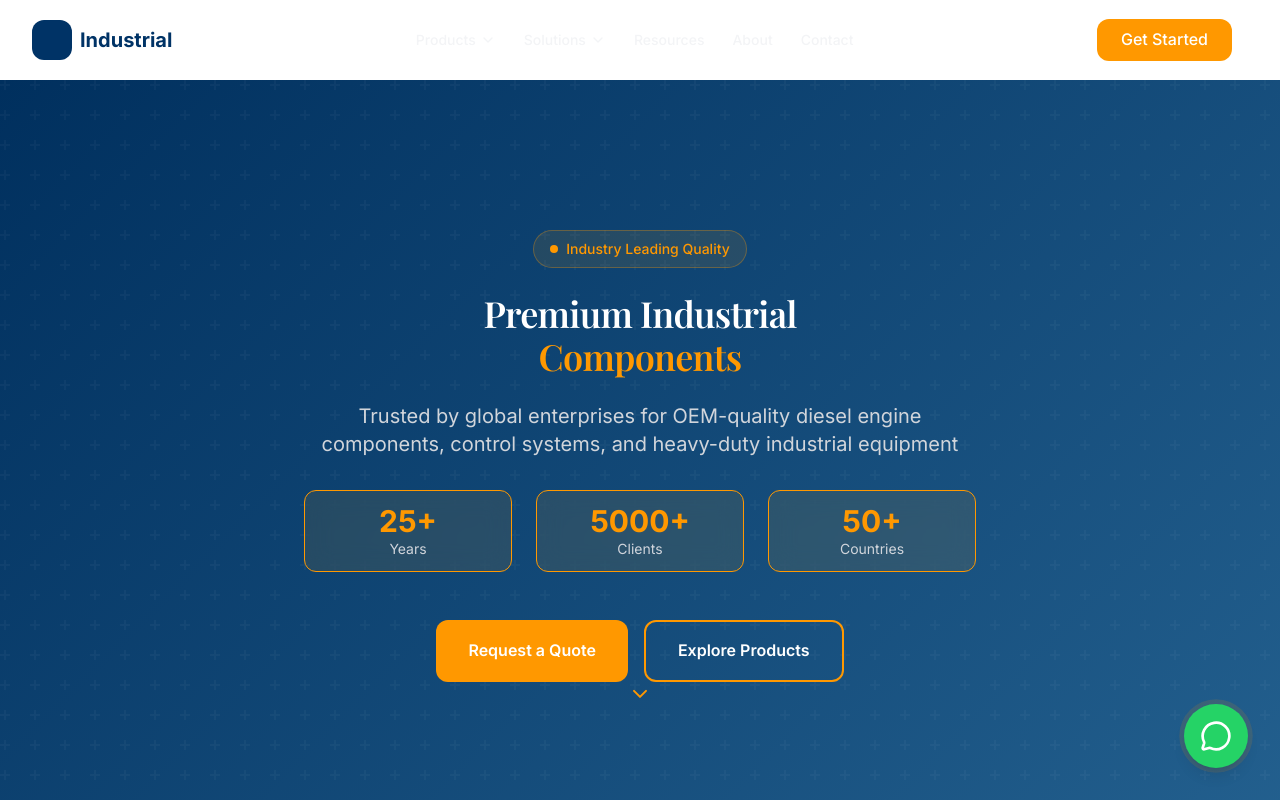
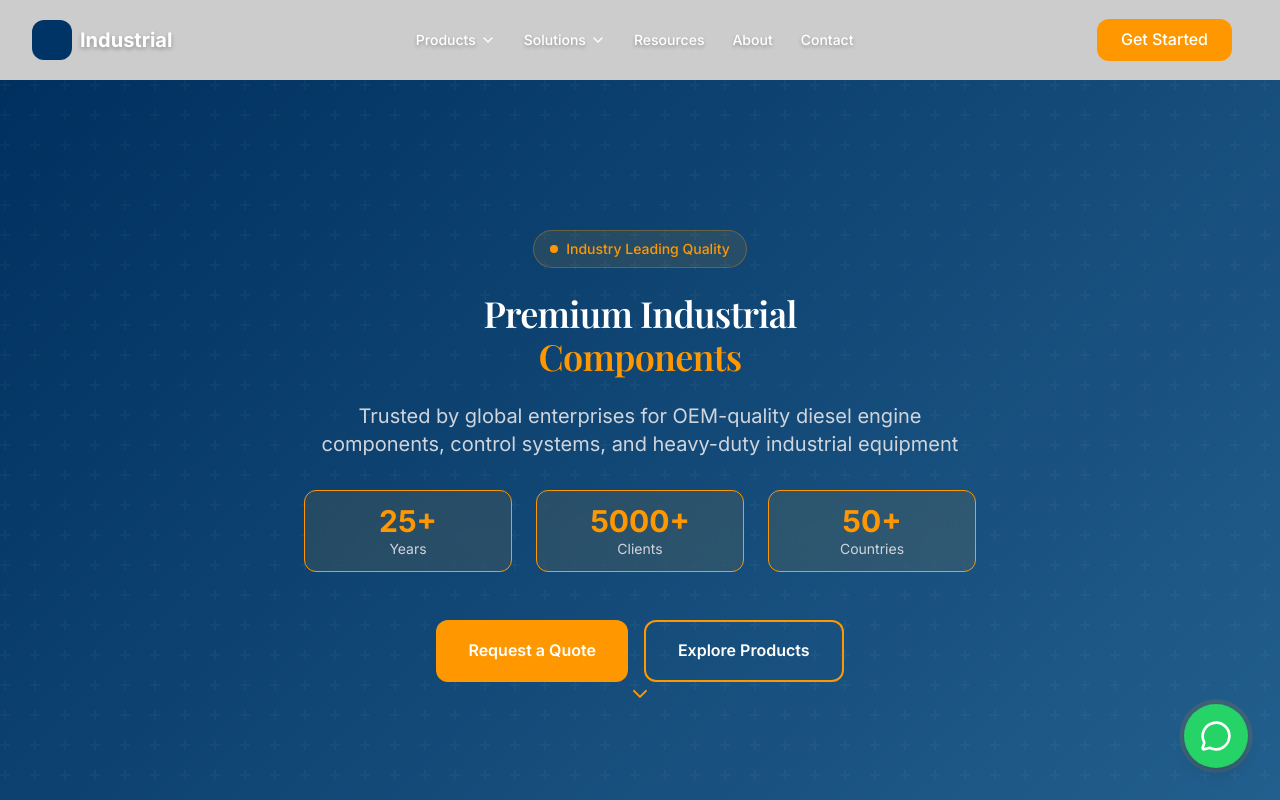
Before and after one commit to Rajmani-Nadar/industrial-parts-cms, a Next.js app: page / in a window 1280 px wide. Shown: the top 800 px of the page. Built offline with nearby package versions, Linux system fonts and the light colour scheme.

Commit message:
fix: just change navbar fixed bg color and text color changes when started scrolling

```diff
--- a/src/components/navbar/Navbar.tsx
+++ b/src/components/navbar/Navbar.tsx
@@ -72,10 +72,10 @@ export function Navbar() {
     <motion.nav
       ref={navRef}
       className={cn(
-        "fixed top-0 left-0 right-0 z-50 transition-all duration-300",
+        "fixed top-0 left-0 right-0 z-50 transition-all duration-300 backdrop-blur-md",
         isScrolled
-          ? "bg-white/95 backdrop-blur-md shadow-lg border-b border-gray-100"
-          : "bg-transparent"
+          ? "bg-white/95 shadow-lg border-b border-gray-100"
+          : "bg-black/20"
       )}
       initial="hidden"
       animate="visible"
@@ -93,8 +93,11 @@ export function Navbar() {
               style={{ backgroundColor: COLORS.navy[500] }}
             />
             <span
-              className="text-xl font-bold hidden sm:inline"
-              style={{ color: COLORS.navy[500] }}
+              className="text-xl font-bold hidden sm:inline transition-colors duration-300"
+              style={{
+                color: isScrolled ? COLORS.navy[500] : "white",
+                textShadow: isScrolled ? "none" : "0 2px 4px rgba(0,0,0,0.3)",
+              }}
             >
               Industrial
             </span>
@@ -107,11 +110,15 @@ export function Navbar() {
                 <button
                   className={cn(
                     "px-3 py-2 rounded-md text-sm font-medium transition-all",
-                    "hover:bg-gray-100",
                     isScrolled
-                      ? "text-gray-900"
-                      : "text-gray-100 hover:text-white"
+                      ? "text-gray-900 hover:bg-gray-100"
+                      : "text-white hover:bg-white/10"
                   )}
+                  style={
+                    !isScrolled
+                      ? { textShadow: "0 2px 4px rgba(0,0,0,0.3)" }
+                      : {}
+                  }
                   onMouseEnter={() => {
                     if (
                       item.label === "Products" ||
```
